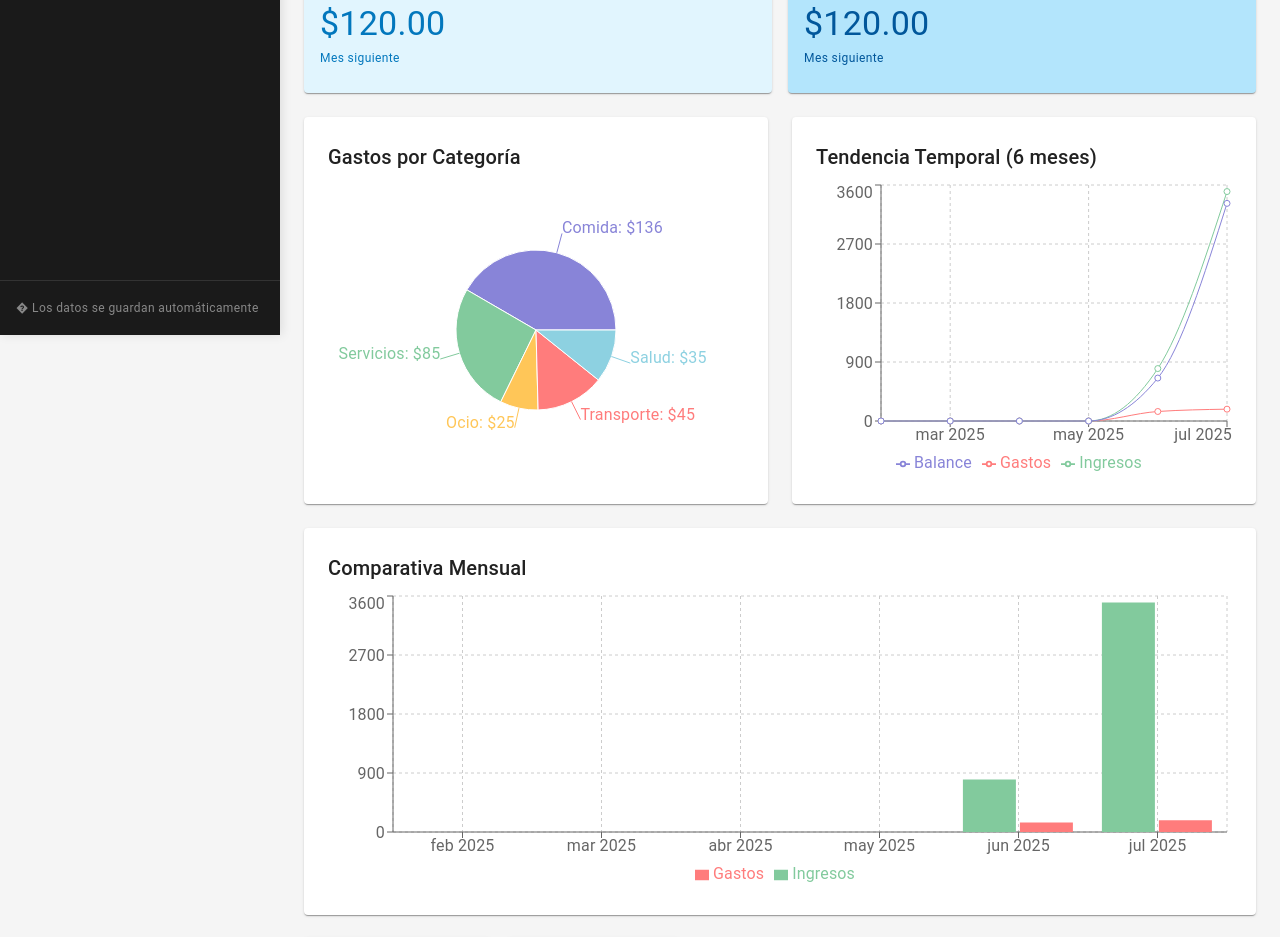
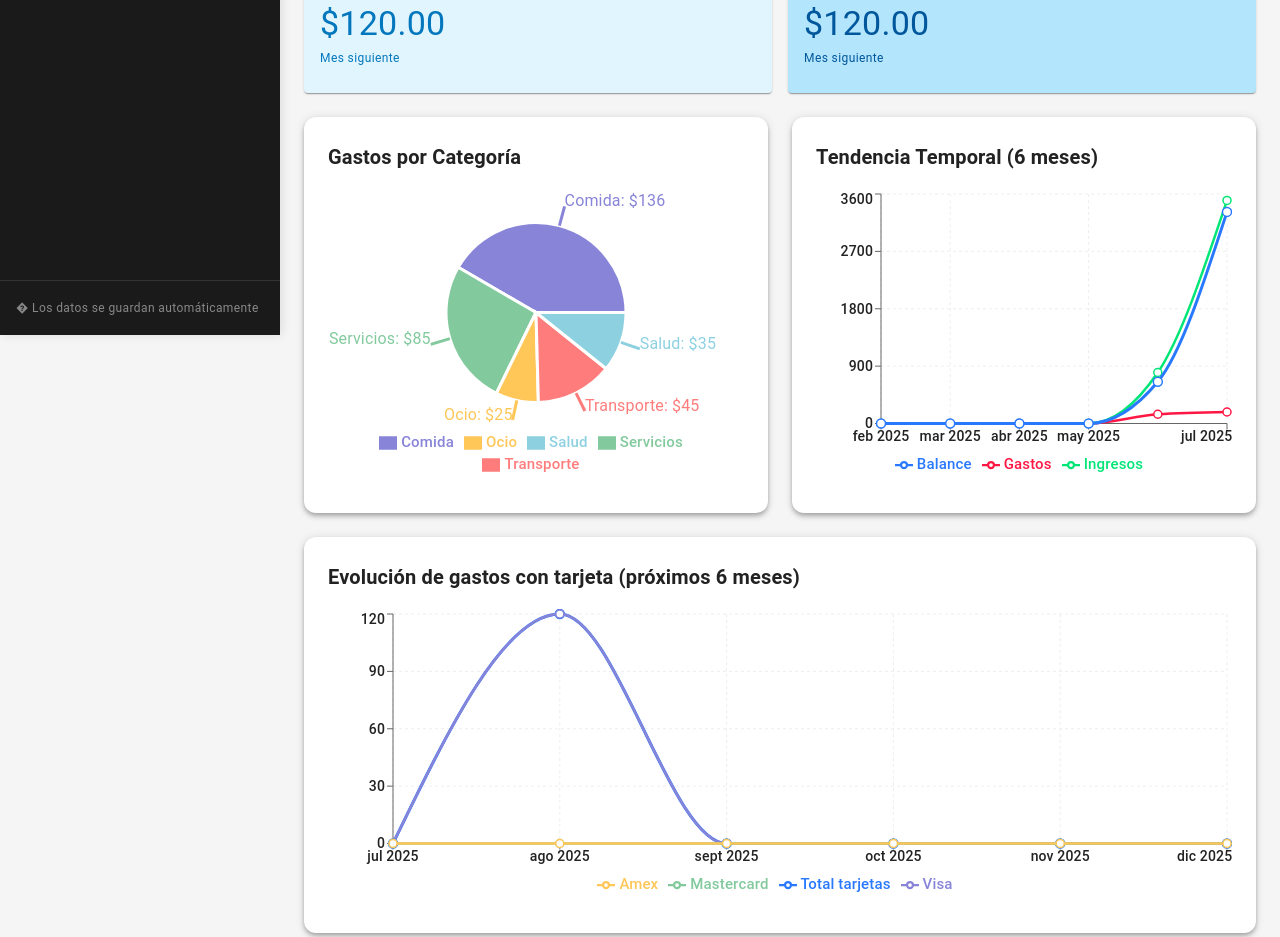
Before and after one commit to Lalo6174/Gastos, a React (Vite) app: page / in a window 1280 px wide. Shown: the part 465-1402 px from the top of the page. Built offline with nearby package versions, Linux system fonts and the light colour scheme.

Commit message:
Gráficos minimalistas y modernos: líneas más finas, colores llamativos y formato unificado en dashboard

```diff
--- a/src/App.tsx
+++ b/src/App.tsx
@@ -481,7 +481,7 @@ function AppContent() {
               </CardContent>
             </Card>
             {/* Por cada tarjeta */}
-            {tarjetasPersonalizadas.map((tarj, idx) => {
+            {tarjetasPersonalizadas.map((tarj) => {
               const total = transacciones.filter(t => t.tipo === 'gasto' && t.tarjeta === tarj && new Date(t.fecha).getMonth() === new Date().getMonth() && new Date(t.fecha).getFullYear() === new Date().getFullYear()).reduce((a, b) => a + b.monto, 0);
               if (total === 0) return null;
               return (
@@ -516,7 +516,7 @@ function AppContent() {
               </CardContent>
             </Card>
             {/* Por cada tarjeta */}
-            {tarjetasPersonalizadas.map((tarj, idx) => {
+            {tarjetasPersonalizadas.map((tarj) => {
               const now = new Date();
               const nextMonth = (now.getMonth() + 1) % 12;
               const nextYear = now.getMonth() === 11 ? now.getFullYear() + 1 : now.getFullYear();
@@ -538,8 +538,11 @@ function AppContent() {
           <Box display="flex" flexDirection="column" gap={3}>
             {/* Gráfico de Gastos por Categoría */}
             <Box display="flex" flexDirection={{ xs: 'column', md: 'row' }} gap={3}>
-              <Paper sx={{ p: 3, flex: 1 }}>
-                <Typography variant="h6" gutterBottom>Gastos por Categoría</Typography>
+              {/* Gráfico de Gastos por Categoría */}
+              <Paper sx={{ p: 3, flex: 1, bgcolor: '#fff', boxShadow: 4, borderRadius: 3 }}>
+                <Typography variant="h6" gutterBottom sx={{ color: '#222', fontWeight: 700, mb: 2 }}>
+                  Gastos por Categoría
+                </Typography>
                 <ResponsiveContainer width="100%" height={300}>
                   <PieChart>
                     <Pie
@@ -548,48 +551,130 @@ function AppContent() {
                       nameKey="categoria"
                       cx="50%"
                       cy="50%"
-                      outerRadius={80}
+                      outerRadius={90}
                       label={({ categoria, gastos }) => `${categoria}: $${gastos.toFixed(0)}`}
+                      stroke="#fff"
+                      strokeWidth={3}
                     >
                       {gastosPorCategoria.map((_, index) => (
                         <Cell key={`cell-${index}`} fill={colores[index % colores.length]} />
                       ))}
                     </Pie>
-                    <Tooltip formatter={(value) => [`$${value}`, 'Gastos']} />
+                    <Tooltip
+                      contentStyle={{ background: '#fff', border: '1px solid #ddd', borderRadius: 8, fontWeight: 500, fontSize: 14, color: '#222' }}
+                      itemStyle={{ fontWeight: 500, fontSize: 14, color: '#222' }}
+                      formatter={(value) => [`$${value}`, 'Gastos']}
+                    />
+                    <Legend wrapperStyle={{ fontSize: 15, fontWeight: 500, color: '#222', paddingBottom: 8 }} iconSize={18} />
                   </PieChart>
                 </ResponsiveContainer>
               </Paper>
 
               {/* Gráfico Temporal */}
-              <Paper sx={{ p: 3, flex: 1 }}>
-                <Typography variant="h6" gutterBottom>Tendencia Temporal (6 meses)</Typography>
+              <Paper sx={{ p: 3, flex: 1, bgcolor: '#fff', boxShadow: 4, borderRadius: 3 }}>
+                <Typography variant="h6" gutterBottom sx={{ color: '#222', fontWeight: 700, mb: 2 }}>
+                  Tendencia Temporal (6 meses)
+                </Typography>
                 <ResponsiveContainer width="100%" height={300}>
                   <LineChart data={ultimosSeisMeses}>
-                    <CartesianGrid strokeDasharray="3 3" />
-                    <XAxis dataKey="mes" />
-                    <YAxis />
-                    <Tooltip formatter={(value, name) => [`$${value}`, name === 'gastos' ? 'Gastos' : name === 'ingresos' ? 'Ingresos' : 'Balance']} />
-                    <Legend />
-                    <Line type="monotone" dataKey="gastos" stroke="#ff7c7c" name="Gastos" />
-                    <Line type="monotone" dataKey="ingresos" stroke="#82ca9d" name="Ingresos" />
-                    <Line type="monotone" dataKey="balance" stroke="#8884d8" name="Balance" />
+                    <CartesianGrid strokeDasharray="3 3" stroke="#eee" />
+                    <XAxis dataKey="mes" tick={{ fontWeight: 500, fontSize: 14, fill: '#222' }} />
+                    <YAxis tick={{ fontWeight: 500, fontSize: 14, fill: '#222' }} />
+                    <Tooltip
+                      contentStyle={{ background: '#fff', border: '1px solid #ddd', borderRadius: 8, fontWeight: 500, fontSize: 14, color: '#222' }}
+                      itemStyle={{ fontWeight: 500, fontSize: 14, color: '#222' }}
+                      formatter={(value, name) => [`$${value}`, name === 'gastos' ? 'Gastos' : name === 'ingresos' ? 'Ingresos' : 'Balance']}
+                    />
+                    <Legend wrapperStyle={{ fontSize: 15, fontWeight: 500, color: '#222', paddingBottom: 8 }} iconSize={18} />
+                    <Line type="monotone" dataKey="gastos" stroke="#ff1744" name="Gastos" strokeWidth={2.5} dot={{ r: 4, fill: '#fff', stroke: '#ff1744', strokeWidth: 1.5 }} activeDot={{ r: 6, fill: '#ff1744', stroke: '#fff', strokeWidth: 2 }} isAnimationActive={true} />
+                    <Line type="monotone" dataKey="ingresos" stroke="#00e676" name="Ingresos" strokeWidth={2.5} dot={{ r: 4, fill: '#fff', stroke: '#00e676', strokeWidth: 1.5 }} activeDot={{ r: 6, fill: '#00e676', stroke: '#fff', strokeWidth: 2 }} isAnimationActive={true} />
+                    <Line type="monotone" dataKey="balance" stroke="#2979ff" name="Balance" strokeWidth={3} dot={{ r: 4.5, fill: '#fff', stroke: '#2979ff', strokeWidth: 1.5 }} activeDot={{ r: 7, fill: '#2979ff', stroke: '#fff', strokeWidth: 2 }} isAnimationActive={true} />
                   </LineChart>
                 </ResponsiveContainer>
               </Paper>
             </Box>
 
+            {/* Gráfico de evolución de gastos con tarjeta (próximos 6 meses) */}
+            <Paper sx={{ p: 3, bgcolor: '#fff', boxShadow: 4, borderRadius: 3 }}>
+              <Typography variant="h6" gutterBottom sx={{ color: '#222', fontWeight: 700, mb: 2 }}>
+                Evolución de gastos con tarjeta (próximos 6 meses)
+              </Typography>
+              <ResponsiveContainer width="100%" height={300}>
+                <LineChart data={(() => {
+                  const hoy = new Date();
+                  const datos = [];
+                  for (let i = 0; i < 6; i++) {
+                    const fecha = new Date(hoy.getFullYear(), hoy.getMonth() + i, 1);
+                    const nombreMes = fecha.toLocaleString('es-AR', { month: 'short', year: 'numeric' });
+                    // Total de todas las tarjetas
+                    const gastosTarjeta = transacciones
+                      .filter(t => t.tipo === 'gasto' && t.tarjeta && new Date(t.fecha).getFullYear() === fecha.getFullYear() && new Date(t.fecha).getMonth() === fecha.getMonth())
+                      .reduce((sum, t) => sum + t.monto, 0);
+                    // Por cada tarjeta
+                    const porTarjeta: { [key: string]: number } = {};
+                    tarjetasPersonalizadas.forEach((tarj, idx) => {
+                      porTarjeta[tarj] = transacciones
+                        .filter(t => t.tipo === 'gasto' && t.tarjeta === tarj && new Date(t.fecha).getFullYear() === fecha.getFullYear() && new Date(t.fecha).getMonth() === fecha.getMonth())
+                        .reduce((sum, t) => sum + t.monto, 0);
+                    });
+                    datos.push({ mes: nombreMes, gastosTarjeta, ...porTarjeta });
+                  }
+                  return datos;
+                })()}>
+                  <CartesianGrid strokeDasharray="3 3" stroke="#eee" />
+                  <XAxis dataKey="mes" tick={{ fontWeight: 500, fontSize: 14, fill: '#222' }} />
+                  <YAxis tick={{ fontWeight: 500, fontSize: 14, fill: '#222' }} />
+                  <Tooltip
+                    contentStyle={{ background: '#fff', border: '1px solid #ddd', borderRadius: 8, fontWeight: 500, fontSize: 14, color: '#222' }}
+                    itemStyle={{ fontWeight: 500, fontSize: 14, color: '#222' }}
+                    formatter={(value, name) => [`$${value}`, name === 'gastosTarjeta' ? 'Total tarjetas' : name]}
+                  />
+                  <Legend wrapperStyle={{ fontSize: 15, fontWeight: 500, color: '#222', paddingBottom: 8 }} iconSize={18} />
+                  <Line
+                    type="monotone"
+                    dataKey="gastosTarjeta"
+                    name="Total tarjetas"
+                    stroke="#2979ff"
+                    strokeWidth={3}
+                    dot={{ r: 4.5, fill: '#fff', stroke: '#2979ff', strokeWidth: 1.5 }}
+                    activeDot={{ r: 7, fill: '#2979ff', stroke: '#fff', strokeWidth: 2 }}
+                    isAnimationActive={true}
+                  />
+                  {tarjetasPersonalizadas.map((tarj, idx) => (
+                    <Line
+                      key={tarj}
+                      type="monotone"
+                      dataKey={tarj}
+                      name={tarj}
+                      stroke={colores[idx % colores.length]}
+                      strokeWidth={2.5}
+                      dot={{ r: 4, fill: '#fff', stroke: colores[idx % colores.length], strokeWidth: 1.5 }}
+                      activeDot={{ r: 6, fill: colores[idx % colores.length], stroke: '#fff', strokeWidth: 2 }}
+                      isAnimationActive={true}
+                    />
+                  ))}
+                </LineChart>
+              </ResponsiveContainer>
+            </Paper>
+
             {/* Gráfico de Barras Comparativo */}
-            <Paper sx={{ p: 3 }}>
-              <Typography variant="h6" gutterBottom>Comparativa Mensual</Typography>
+            <Paper sx={{ p: 3, bgcolor: '#fff', boxShadow: 4, borderRadius: 3 }}>
+              <Typography variant="h6" gutterBottom sx={{ color: '#222', fontWeight: 700, mb: 2 }}>
+                Comparativa Mensual
+              </Typography>
               <ResponsiveContainer width="100%" height={300}>
                 <RechartsBarChart data={ultimosSeisMeses}>
-                  <CartesianGrid strokeDasharray="3 3" />
-                  <XAxis dataKey="mes" />
-                  <YAxis />
-                  <Tooltip formatter={(value, name) => [`$${value}`, name === 'gastos' ? 'Gastos' : 'Ingresos']} />
-                  <Legend />
-                  <Bar dataKey="ingresos" fill="#82ca9d" name="Ingresos" />
-                  <Bar dataKey="gastos" fill="#ff7c7c" name="Gastos" />
+                  <CartesianGrid strokeDasharray="3 3" stroke="#eee" />
+                  <XAxis dataKey="mes" tick={{ fontWeight: 500, fontSize: 14, fill: '#222' }} />
+                  <YAxis tick={{ fontWeight: 500, fontSize: 14, fill: '#222' }} />
+                  <Tooltip
+                    contentStyle={{ background: '#fff', border: '1px solid #ddd', borderRadius: 8, fontWeight: 500, fontSize: 14, color: '#222' }}
+                    itemStyle={{ fontWeight: 500, fontSize: 14, color: '#222' }}
+                    formatter={(value, name) => [`$${value}`, name === 'gastos' ? 'Gastos' : 'Ingresos']}
+                  />
+                  <Legend wrapperStyle={{ fontSize: 15, fontWeight: 500, color: '#222', paddingBottom: 8 }} iconSize={18} />
+                  <Bar dataKey="ingresos" fill="#00e676" name="Ingresos" barSize={24} radius={[8,8,0,0]} />
+                  <Bar dataKey="gastos" fill="#ff1744" name="Gastos" barSize={24} radius={[8,8,0,0]} />
                 </RechartsBarChart>
               </ResponsiveContainer>
             </Paper>
```
